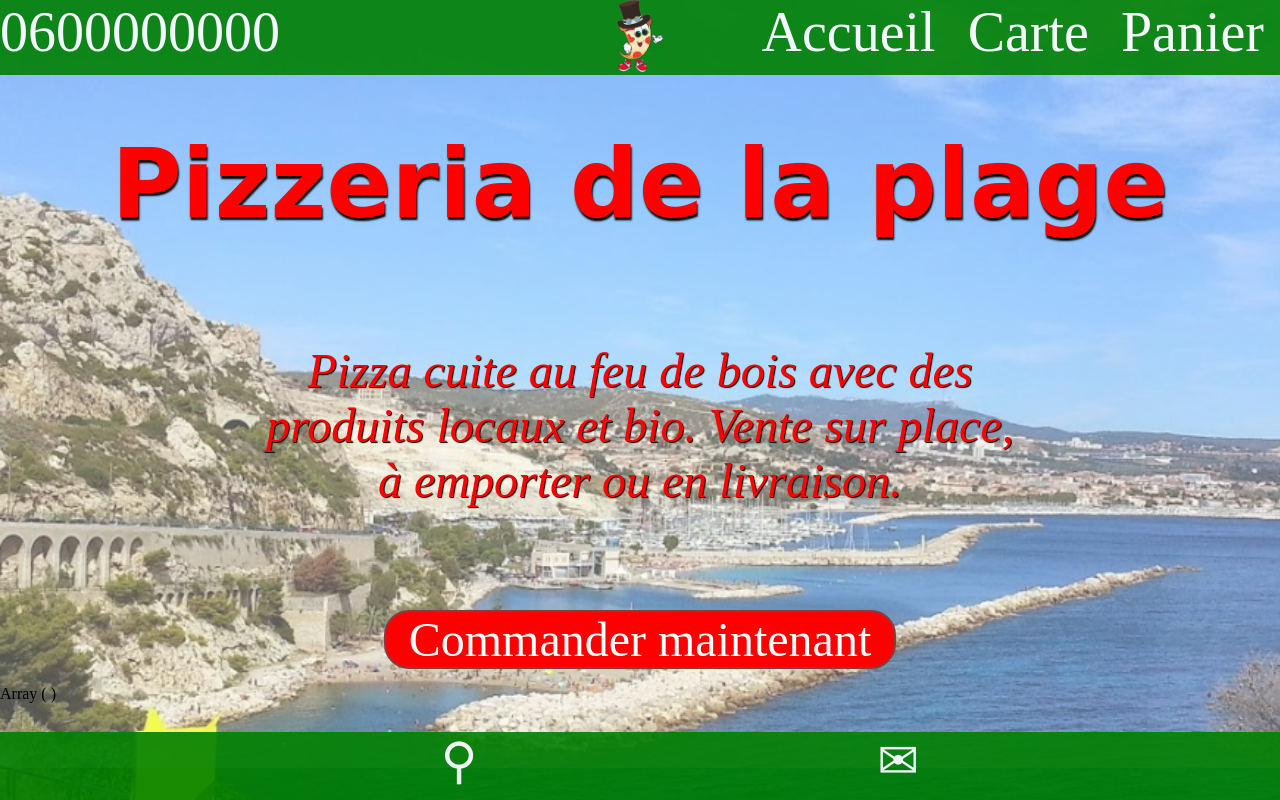
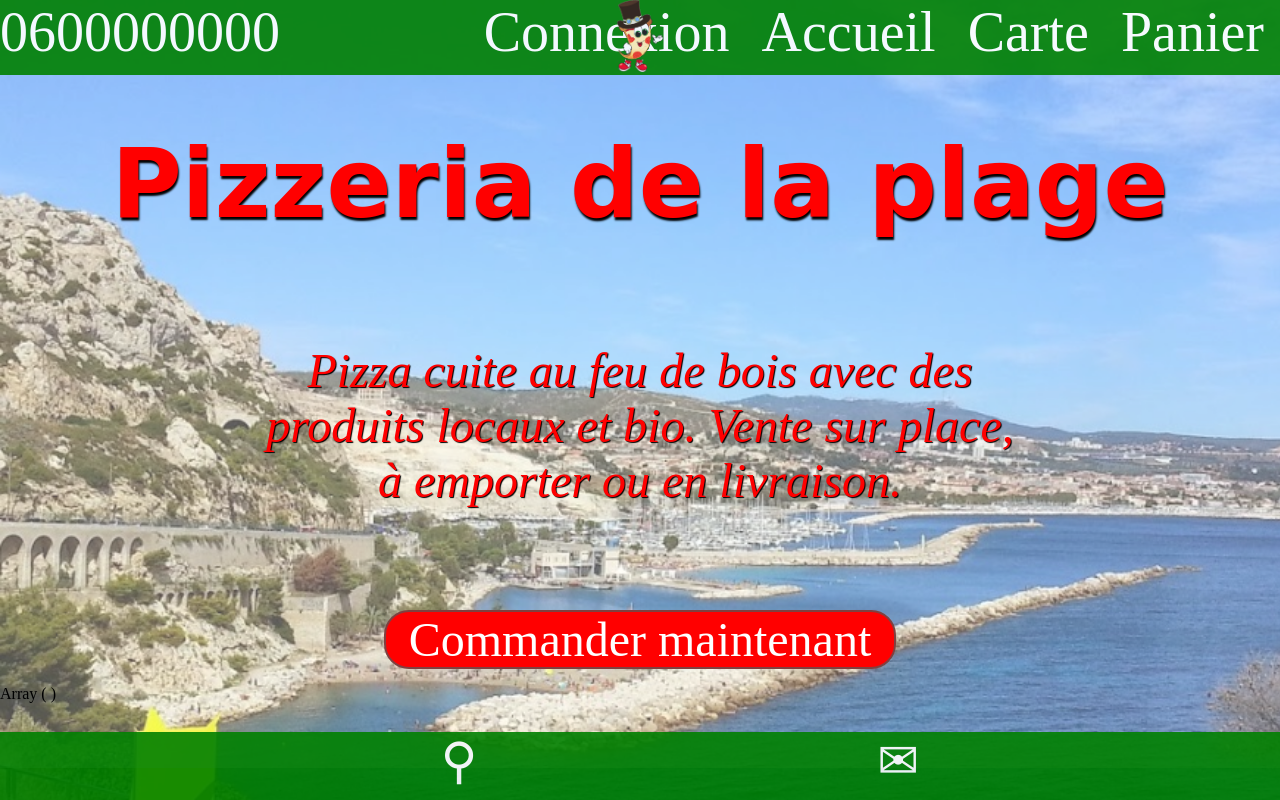
Before and after one commit to OsengoNimesDev/pizzaLastVersion, a PHP site: page / in a window 1280 px wide. Run offline with PHP 8.4, Linux system fonts and the light colour scheme; some web fonts are replaced.

Commit message:
Menu connexion

```diff
--- a/html/index.php
+++ b/html/index.php
@@ -17,6 +17,7 @@
                 <li><a href="#">Panier</a></li>
                 <li><a href="./carte.html">Carte</a></li>
                 <li><a href="./index.html">Accueil</a></li>
+                <li><a href="./connexion.html">Connexion</a></li>
             </ul>
         </nav>
 	  <nav class="menus2">
@@ -26,6 +27,7 @@
 				<li><a href="#">Panier</a></li>
 				<li><a href="./carte.html">Carte</a></li>
 				<li><a href="./index.html">Accueil</a></li>
+                <li><a href="./connexion.html">Connexion</a></li>
 			</ul>
 
         </nav>
```
